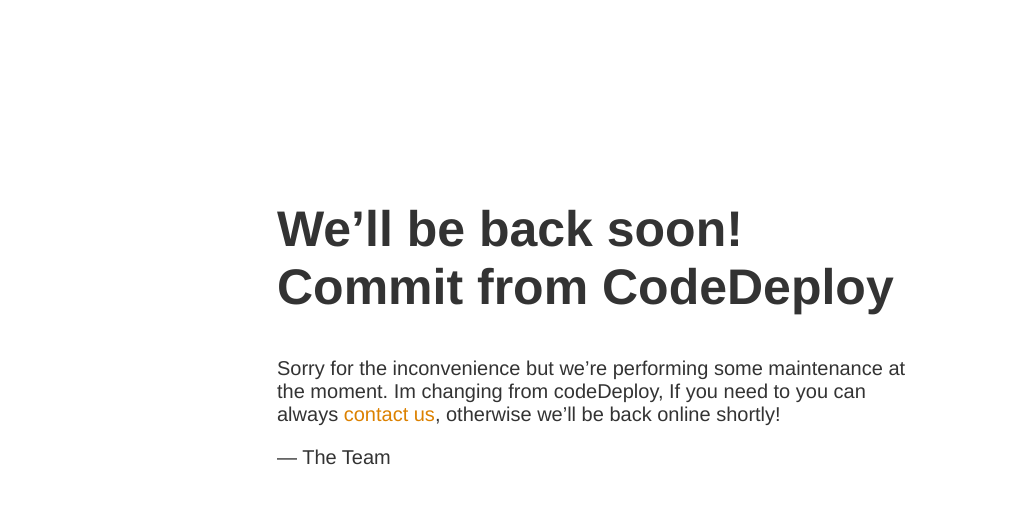
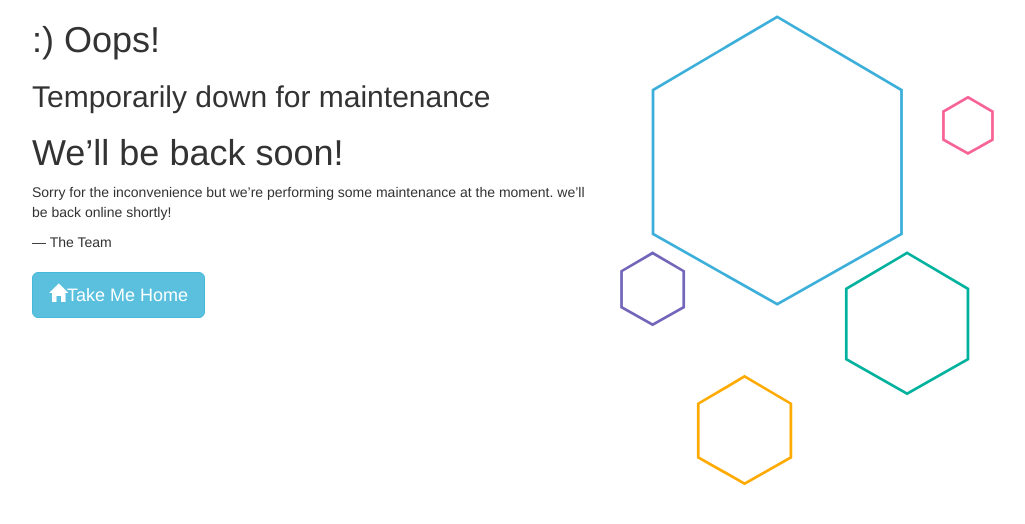
Before and after one commit to ainzizou/testCode, a plain HTML site: page index.html in a window 1280 px wide. Shown: the whole page, without its empty margins (38-1063 px from the left). Drawn offline with nearby package versions, Linux system fonts and the light colour scheme.

Commit message:
add new index html

```diff
--- a/index.html
+++ b/index.html
@@ -1,18 +1,43 @@
-<!doctype html>
-<title>Site Maintenance</title>
-<style>
-  body { text-align: center; padding: 150px; }
-  h1 { font-size: 50px; }
-  body { font: 20px Helvetica, sans-serif; color: #333; }
-  article { display: block; text-align: left; width: 650px; margin: 0 auto; }
-  a { color: #dc8100; text-decoration: none; }
-  a:hover { color: #333; text-decoration: none; }
-</style>
+<link href="//maxcdn.bootstrapcdn.com/bootstrap/3.3.0/css/bootstrap.min.css" rel="stylesheet" id="bootstrap-css">
+<script src="//maxcdn.bootstrapcdn.com/bootstrap/3.3.0/js/bootstrap.min.js"></script>
+<script src="//code.jquery.com/jquery-1.11.1.min.js"></script>
+<!------ Include the above in your HEAD tag ---------->
 
-<article>
-    <h1>We&rsquo;ll be back soon! Commit from CodeDeploy </h1>
-    <div>
-        <p>Sorry for the inconvenience but we&rsquo;re performing some maintenance at the moment. Im changing from codeDeploy, If you need to you can always <a href="mailto:#">contact us</a>, otherwise we&rsquo;ll be back online shortly!</p>
-        <p>&mdash; The Team</p>
+<div class="container">
+    <div class="row">
+        <div class="col-md-6">
+            <div class="error-template">
+                <h1>
+                    :) Oops!</h1>
+                <h2>
+                    Temporarily down for maintenance</h2>
+                <h1>
+                    We’ll be back soon!</h1>
+                <div>
+                    <p>
+                        Sorry for the inconvenience but we’re performing some maintenance at the moment.
+                        we’ll be back online shortly!</p>
+                    <p>
+                        — The Team</p>
+                </div>
+                <div class="error-actions">
+                    <a href="#" style="margin-top: 10px;" class="btn btn-info btn-lg"><span class="glyphicon glyphicon-home">
+                    </span>Take Me Home </a>
+                </div>
+            </div>
+        </div>
+        <div class="col-md-6">
+            <svg class="svg-box" width="380px" height="500px" viewbox="0 0 837 1045" version="1.1"
+                xmlns="http://www.w3.org/2000/svg" xmlns:xlink="http://www.w3.org/1999/xlink"
+                xmlns:sketch="http://www.bohemiancoding.com/sketch/ns">
+                    <g id="Page-1" stroke="none" stroke-width="1" fill="none" fill-rule="evenodd" sketch:type="MSPage">
+                        <path d="M353,9 L626.664028,170 L626.664028,487 L353,642 L79.3359724,487 L79.3359724,170 L353,9 Z" id="Polygon-1" stroke="#3bafda" stroke-width="6" sketch:type="MSShapeGroup"></path>
+                        <path d="M78.5,529 L147,569.186414 L147,648.311216 L78.5,687 L10,648.311216 L10,569.186414 L78.5,529 Z" id="Polygon-2" stroke="#7266ba" stroke-width="6" sketch:type="MSShapeGroup"></path>
+                        <path d="M773,186 L827,217.538705 L827,279.636651 L773,310 L719,279.636651 L719,217.538705 L773,186 Z" id="Polygon-3" stroke="#f76397" stroke-width="6" sketch:type="MSShapeGroup"></path>
+                        <path d="M639,529 L773,607.846761 L773,763.091627 L639,839 L505,763.091627 L505,607.846761 L639,529 Z" id="Polygon-4" stroke="#00b19d" stroke-width="6" sketch:type="MSShapeGroup"></path>
+                        <path d="M281,801 L383,861.025276 L383,979.21169 L281,1037 L179,979.21169 L179,861.025276 L281,801 Z" id="Polygon-5" stroke="#ffaa00" stroke-width="6" sketch:type="MSShapeGroup"></path>
+                    </g>
+                </svg>
+        </div>
     </div>
-</article>
+</div>
```
